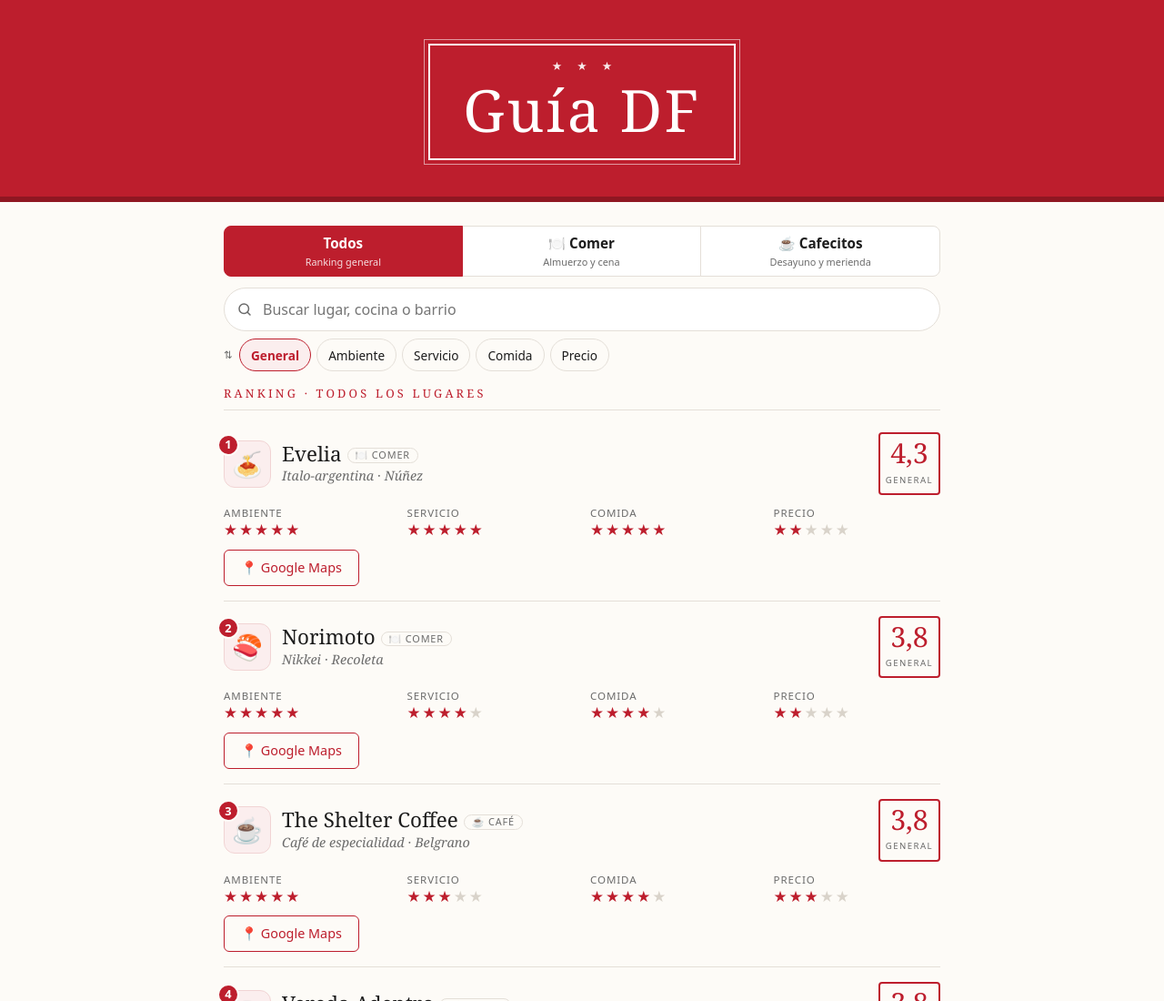
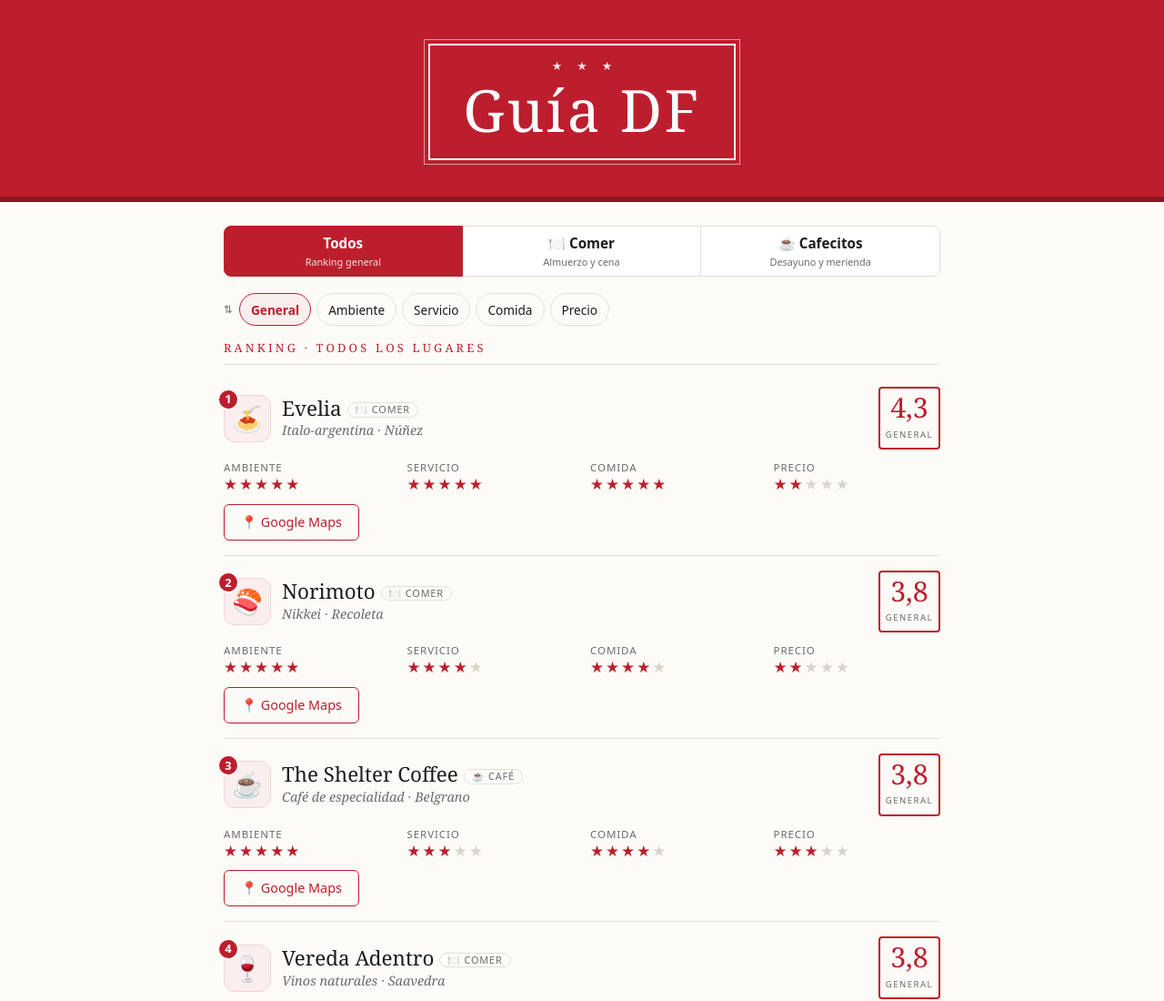
Before and after one commit to diodice-it/guia-df, a plain HTML site: page index.html in a window 1280 px wide. Shown: the top 1100 px of the page at 91% size. Drawn offline with Linux system fonts and the light colour scheme.

Commit message:
Quitar buscador
Co-Authored-By: Claude Sonnet 5.5 <noreply@anthropic.com>

```diff
--- a/index.html
+++ b/index.html
@@ -31,10 +31,6 @@
   .tab.on { background: var(--rojo); border-color: var(--rojo); color: #fff; position: relative; }
   .tab.on small { color: rgba(255,255,255,.85); }
   .controles { margin: 2px 0 14px; font-family: system-ui, sans-serif; }
-  .buscador { position: relative; }
-  .buscador svg { position: absolute; left: 14px; top: 50%; transform: translateY(-50%); width: 18px; height: 18px; stroke: var(--gris); fill: none; stroke-width: 2; stroke-linecap: round; pointer-events: none; }
-  .buscador input { width: 100%; min-height: 48px; padding: 0 14px 0 42px; border: 1px solid var(--linea); background: #fff; font: inherit; font-size: 16px; border-radius: 24px; appearance: none; -webkit-appearance: none; }
-  .buscador input:focus { outline: 2px solid var(--rojo); outline-offset: 1px; border-color: transparent; }
   .orden { display: flex; align-items: center; gap: 6px; margin-top: 8px; overflow-x: auto; scrollbar-width: none; padding-bottom: 2px; }
   .orden::-webkit-scrollbar { display: none; }
   .orden span { flex: none; font-size: .72rem; letter-spacing: .12em; text-transform: uppercase; color: var(--gris); }
@@ -74,7 +70,6 @@
     .tab { min-height: 46px; }
     .tab small { display: none; }
     .nombre { font-size: 1.2rem; }
-    .buscador input { min-height: 44px; }
   }
   @media (min-width: 640px) {
     .ejes { grid-template-columns: repeat(4, minmax(0, 1fr)); }
@@ -99,10 +94,6 @@
   </div>
 
   <div class="controles">
-    <label class="buscador">
-      <svg viewBox="0 0 24 24" aria-hidden="true"><circle cx="11" cy="11" r="7"/><path d="M20 20l-4-4"/></svg>
-      <input id="buscar" type="search" placeholder="Buscar lugar, cocina o barrio" aria-label="Buscar">
-    </label>
     <div class="orden" id="orden" role="group" aria-label="Ordenar por">
       <span title="Ordenar por">⇅</span>
       <button class="chip on" data-o="general">General</button>
@@ -138,18 +129,16 @@ let momento = "todos";
 let orden = "general";
 
 function render() {
-  const q = document.getElementById("buscar").value.trim().toLowerCase();
   const clave = l => orden === "general" ? promedio(l) : l[orden];
 
   document.getElementById("titulo").textContent = "Ranking · " + TITULOS[momento];
 
-  // el puesto se calcula dentro de la categoría, antes de buscar
+  // el puesto se calcula dentro de la categoría
   const lista = LUGARES
     .filter(l => momento === "todos" || l.momento === momento)
     .map(l => ({ ...l, prom: promedio(l) }))
     .sort((a, b) => clave(b) - clave(a) || b.comida - a.comida || a.nombre.localeCompare(b.nombre))
-    .map((l, i) => ({ ...l, puesto: i + 1 }))
-    .filter(l => (l.nombre + " " + l.cocina + " " + l.barrio).toLowerCase().includes(q));
+    .map((l, i) => ({ ...l, puesto: i + 1 }));
 
   document.getElementById("lista").innerHTML = lista.length ? lista.map(l => `
     <article class="lugar">
@@ -183,7 +172,6 @@ document.getElementById("tabs").addEventListener("click", e => {
   });
   render();
 });
-document.getElementById("buscar").addEventListener("input", render);
 document.getElementById("orden").addEventListener("click", e => {
   const b = e.target.closest(".chip");
   if (!b) return;
```
Also changed, not shown: 1 other file.
